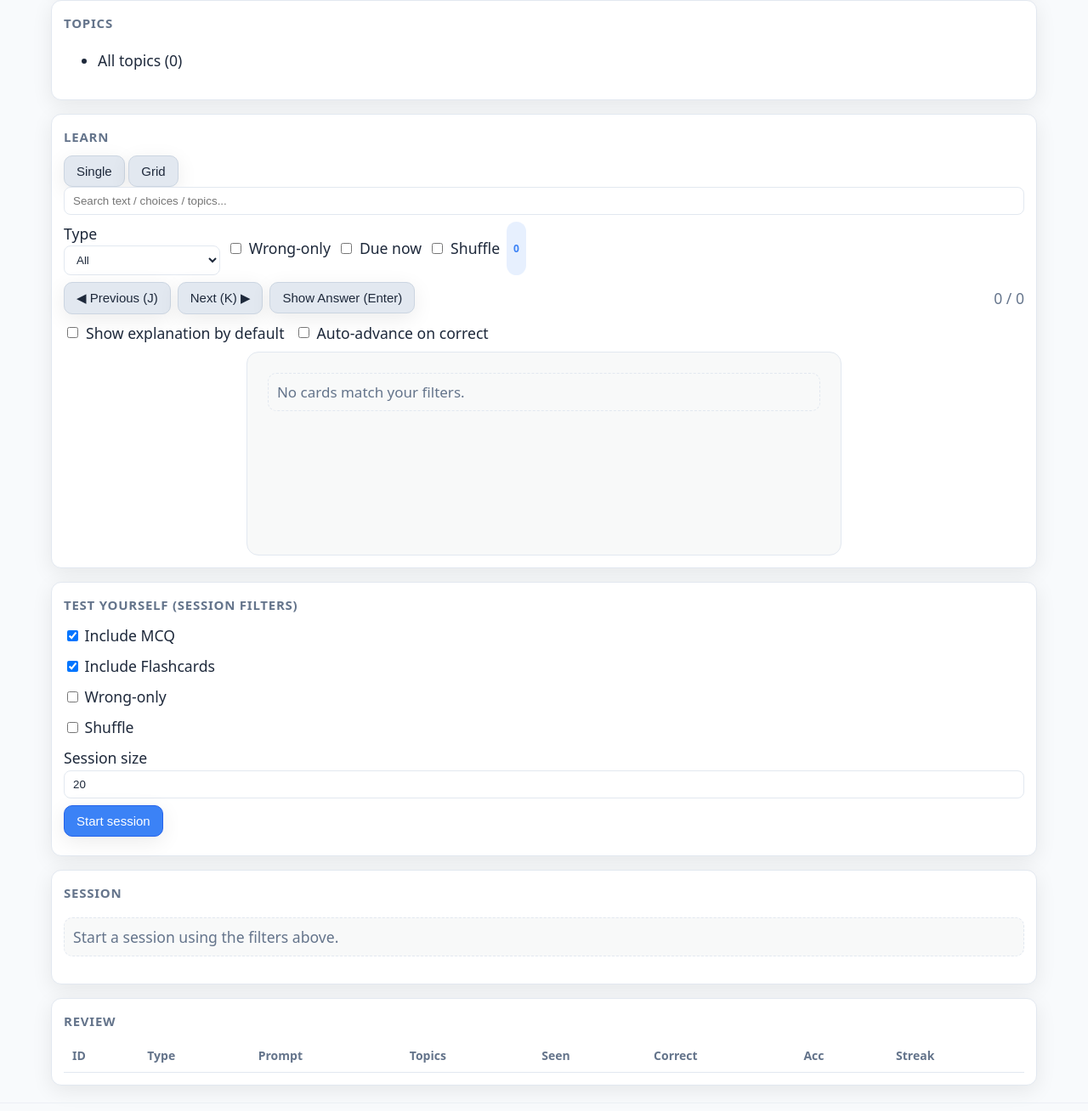
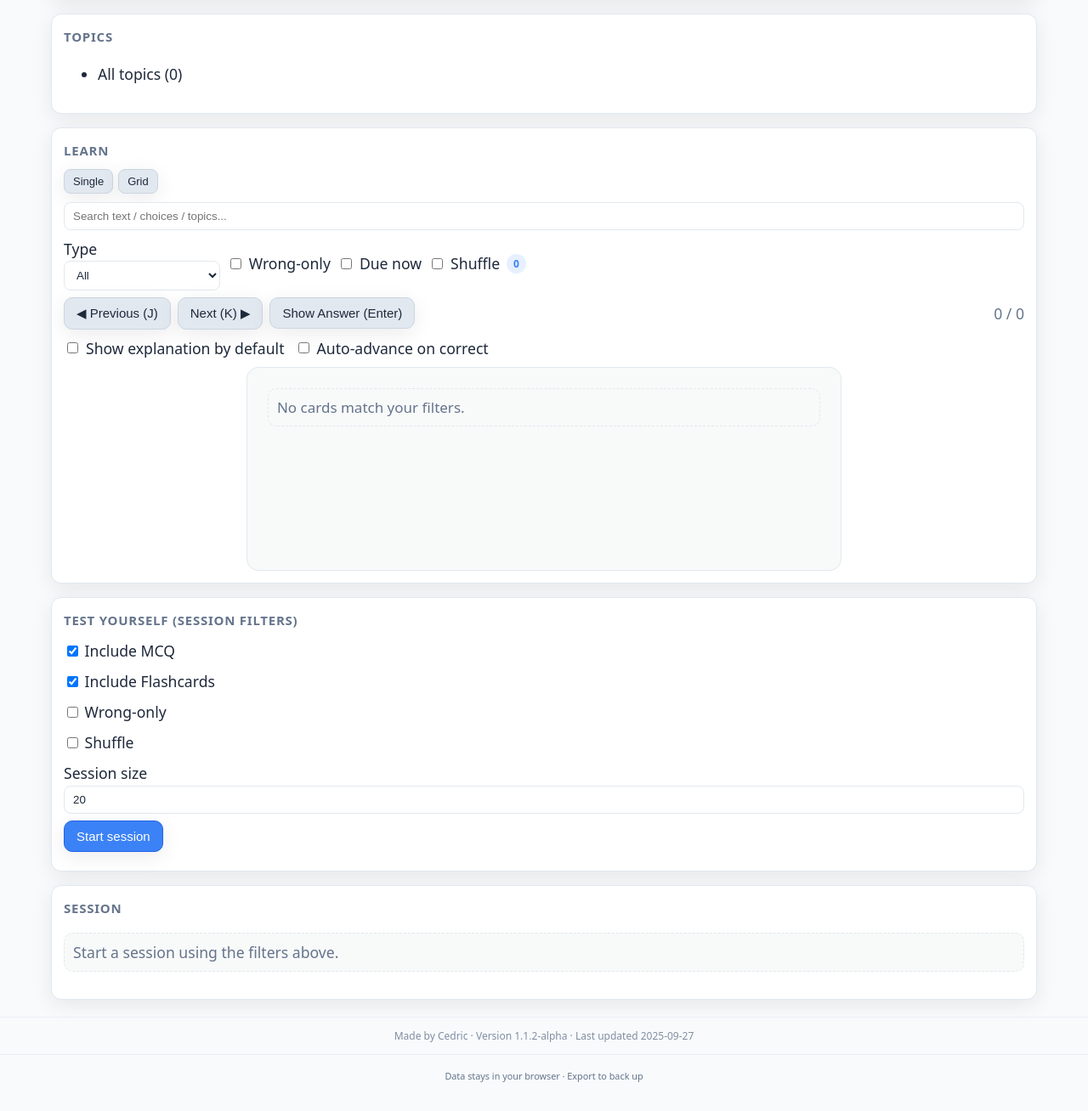
Before and after one commit to hxink1/cardcue, a plain HTML site: page study.html in a window 1280 px wide. Shown: the part 192-1500 px from the top of the page at 85% size. Drawn offline with nearby package versions, Linux system fonts and the light colour scheme.

```diff
--- a/study.html
+++ b/study.html
@@ -39,38 +39,39 @@
         <main class="app-main">
 
             <!-- Overview -->
-            <section class="panel">
-                <h2 class="panel-title">Overview</h2>
-                <div class="stats">
+            <section class="panel" aria-labelledby="h-overview">
+                <h2 id="h-overview" class="panel-title">Overview</h2>
+                <div class="stats" style="display:flex; gap:12px; flex-wrap:wrap;">
                     <span>Total cards: <strong id="stat-cards">0</strong></span>
                     <span>Accuracy: <strong id="stat-acc">0%</strong></span>
                     <span>Wrong: <strong id="stat-wrong">0</strong></span>
                 </div>
-                <div class="meter">
-                    <div id="meter-acc" style="width:0%"></div>
+                <div class="progress" style="margin-top:8px;">
+                    <div id="meter-acc" class="progress-bar" style="width:0%"></div>
                 </div>
             </section>
 
             <!-- Topics -->
-            <section class="panel">
-                <h2 class="panel-title">Topics</h2>
+            <section class="panel" aria-labelledby="h-topics">
+                <h2 id="h-topics" class="panel-title">Topics</h2>
+                <!-- keeping UL for now; app.js reads the active <li> -->
                 <ul id="topic-list" class="topic-list"></ul>
             </section>
 
             <!-- Learn -->
-            <section class="panel">
-                <h2 class="panel-title">Learn</h2>
+            <section class="panel" aria-labelledby="h-learn">
+                <h2 id="h-learn" class="panel-title">Learn</h2>
 
-                <div class="tabbar" style="margin-top:4px;">
-                    <button id="tab-single" class="tab active">Single</button>
-                    <button id="tab-grid" class="tab">Grid</button>
+                <div class="tabbar" style="margin-top:4px; display:flex; gap:6px;">
+                    <button id="tab-single" class="tab btn small active" aria-pressed="true">Single</button>
+                    <button id="tab-grid" class="tab btn small" aria-pressed="false">Grid</button>
                 </div>
 
-                <div class="field">
-                    <input id="learn-search" class="input" type="search"
-                        placeholder="Search text / choices / topics..." />
+                <div class="field" style="margin-top:10px;">
+                    <input id="learn-search" class="input" type="search" placeholder="Search text / choices / topics..."
+                        aria-label="Search cards" />
                 </div>
-                <div class="field" style="display:flex;gap:8px;flex-wrap:wrap;">
+                <div class="field" style="display:flex;gap:8px;flex-wrap:wrap;align-items:center;">
                     <label>Type
                         <select id="learn-type" class="input" style="min-width:140px">
                             <option value="">All</option>
@@ -81,7 +82,7 @@
                     <label class="switch"><input type="checkbox" id="learn-wrong" /> Wrong-only</label>
                     <label class="switch"><input type="checkbox" id="learn-due" /> Due now</label>
                     <label class="switch"><input type="checkbox" id="learn-shuffle" /> Shuffle</label>
-                    <span id="learn-count" class="badge">0</span>
+                    <span id="learn-count" class="badge" aria-live="polite">0</span>
                 </div>
 
                 <!-- Single mode -->
@@ -99,7 +100,7 @@
                         <label class="switch"><input type="checkbox" id="opt-auto-adv" /> Auto-advance on
                             correct</label>
                     </div>
-                    <article id="v-card" class="card viewer-card reveal" tabindex="0"></article>
+                    <article id="v-card" class="card viewer-card reveal" tabindex="0" aria-live="polite"></article>
                 </div>
 
                 <!-- Grid mode -->
@@ -107,31 +108,35 @@
             </section>
 
             <!-- Test Yourself -->
-            <section class="panel">
-                <h2 class="panel-title">Test Yourself (Session Filters)</h2>
-                <div class="field"><label><input type="checkbox" id="chk-mcq" checked /> Include MCQ</label></div>
-                <div class="field"><label><input type="checkbox" id="chk-flash" checked /> Include Flashcards</label>
+            <section class="panel" aria-labelledby="h-test">
+                <h2 id="h-test" class="panel-title">Test Yourself (Session Filters)</h2>
+
+                <div class="field"><label><input type="checkbox" id="inc-mcq" checked /> Include MCQ</label></div>
+                <div class="field"><label><input type="checkbox" id="inc-flashcards" checked /> Include
+                        Flashcards</label></div>
+                <div class="field"><label><input type="checkbox" id="wrong-only" /> Wrong-only</label></div>
+                <div class="field"><label><input type="checkbox" id="shuffle" /> Shuffle</label></div>
+                <div class="field">
+                    <label>Session size
+                        <input id="session-size" type="number" value="20" min="1" class="input" />
+                    </label>
                 </div>
-                <div class="field"><label><input type="checkbox" id="chk-wrong" /> Wrong-only</label></div>
-                <div class="field"><label><input type="checkbox" id="chk-shuffle" /> Shuffle</label></div>
-                <div class="field"><label>Session size <input id="inp-size" type="number" value="20" min="1"
-                            class="input" /></label></div>
                 <div class="field"><button id="btn-start" class="btn primary">Start session</button></div>
             </section>
 
             <!-- Session -->
-            <section class="panel">
-                <h2 class="panel-title">Session</h2>
+            <section class="panel" aria-labelledby="h-session">
+                <h2 id="h-session" class="panel-title">Session</h2>
                 <div id="session-empty">
                     <p class="placeholder">Start a session using the filters above.</p>
                 </div>
                 <div id="session-ui" hidden>
-                    <div class="stats">
+                    <div class="stats" style="display:flex;gap:12px;flex-wrap:wrap;">
                         <span>Card <strong id="sess-idx">0</strong> / <strong id="sess-total">0</strong></span>
                         <span>Correct: <strong id="sess-correct">0</strong></span>
                     </div>
-                    <div class="meter">
-                        <div id="meter-progress" style="width:0%"></div>
+                    <div class="progress" style="margin-top:6px;">
+                        <div id="meter-progress" class="progress-bar" style="width:0%"></div>
                     </div>
                     <div id="card" class="card" style="margin-top:12px;min-height:160px;"></div>
                     <div class="field" style="margin-top:8px;">
@@ -142,28 +147,8 @@
                 </div>
             </section>
 
-            <!-- Review -->
-            <section class="panel">
-                <h2 class="panel-title">Review</h2>
-                <div class="table-wrap">
-                    <table class="table">
-                        <thead>
-                            <tr>
-                                <th>ID</th>
-                                <th>Type</th>
-                                <th>Prompt</th>
-                                <th>Topics</th>
-                                <th>Seen</th>
-                                <th>Correct</th>
-                                <th>Acc</th>
-                                <th>Streak</th>
-                            </tr>
-                        </thead>
-                        <tbody id="review-body"></tbody>
-                    </table>
-                </div>
-            </section>
         </main>
+
         <footer class="app-footer" style="padding:12px 16px; opacity:0.8; font-size:12px;">
             <span id="app-meta"></span>
             <script>
@@ -177,6 +162,7 @@
             </script>
         </footer>
     </app-shell>
+
     <script>
         /**
          * Initialises the study page after DOM readiness.
@@ -209,7 +195,7 @@
                 getFilters() {
                     const opts = {
                         search: searchEl.value.trim(),
-                        type: typeEl.value,           // '' | 'flashcard' | 'mcq'
+                        type: typeEl.value,                 // '' | 'flashcard' | 'mcq'
                         topic: topicActive(),
                         wrongOnly: wrongEl.checked,
                         dueOnly: dueEl.checked,
@@ -262,6 +248,8 @@
                 const singleOn = (mode === 'single');
                 tabSingle.classList.toggle('active', singleOn);
                 tabGrid.classList.toggle('active', !singleOn);
+                tabSingle.setAttribute('aria-pressed', String(singleOn));
+                tabGrid.setAttribute('aria-pressed', String(!singleOn));
                 wrapSingle.hidden = !singleOn;
                 wrapGrid.hidden = singleOn;
                 App.viewMode.set(mode);
```
